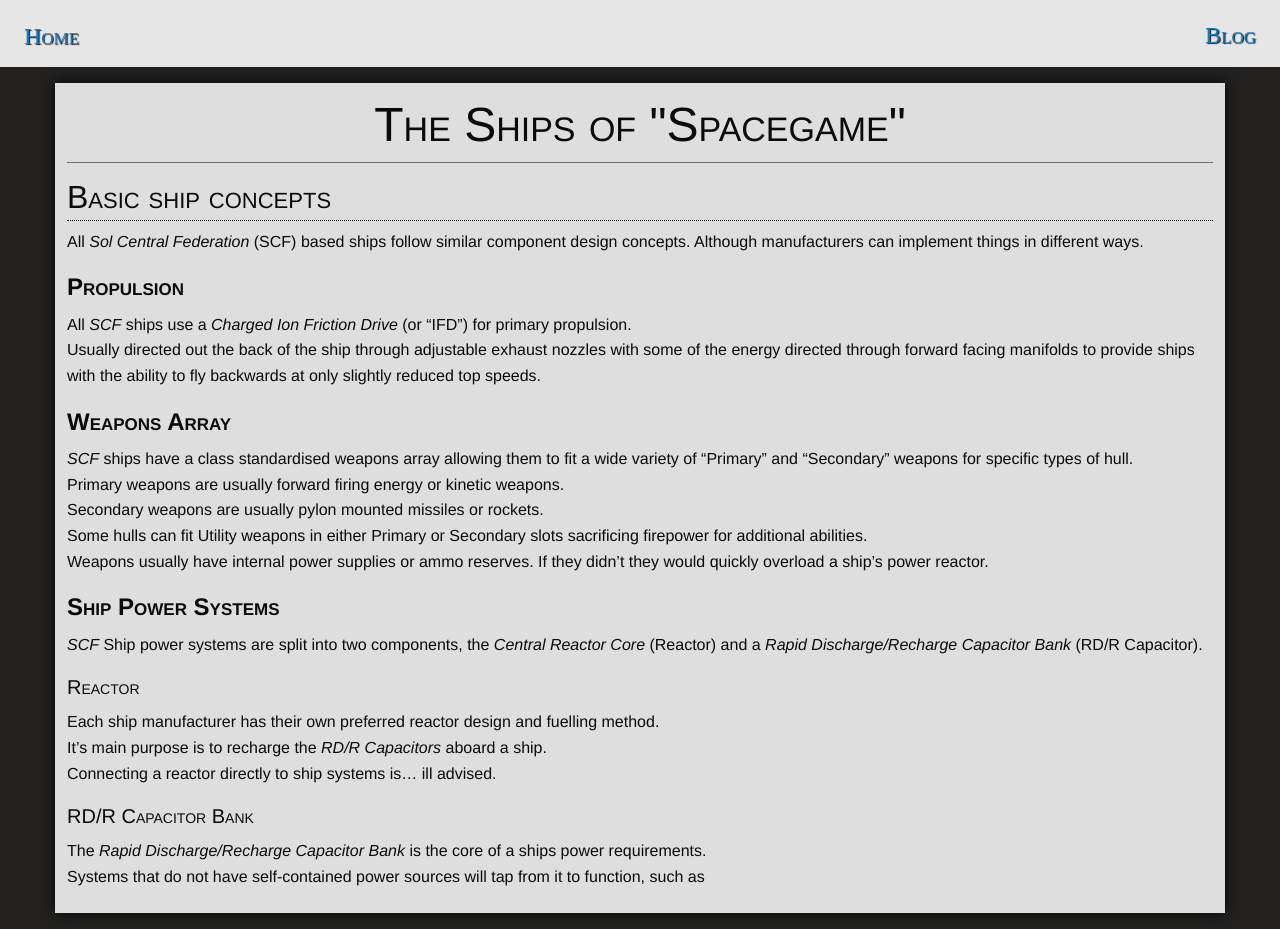
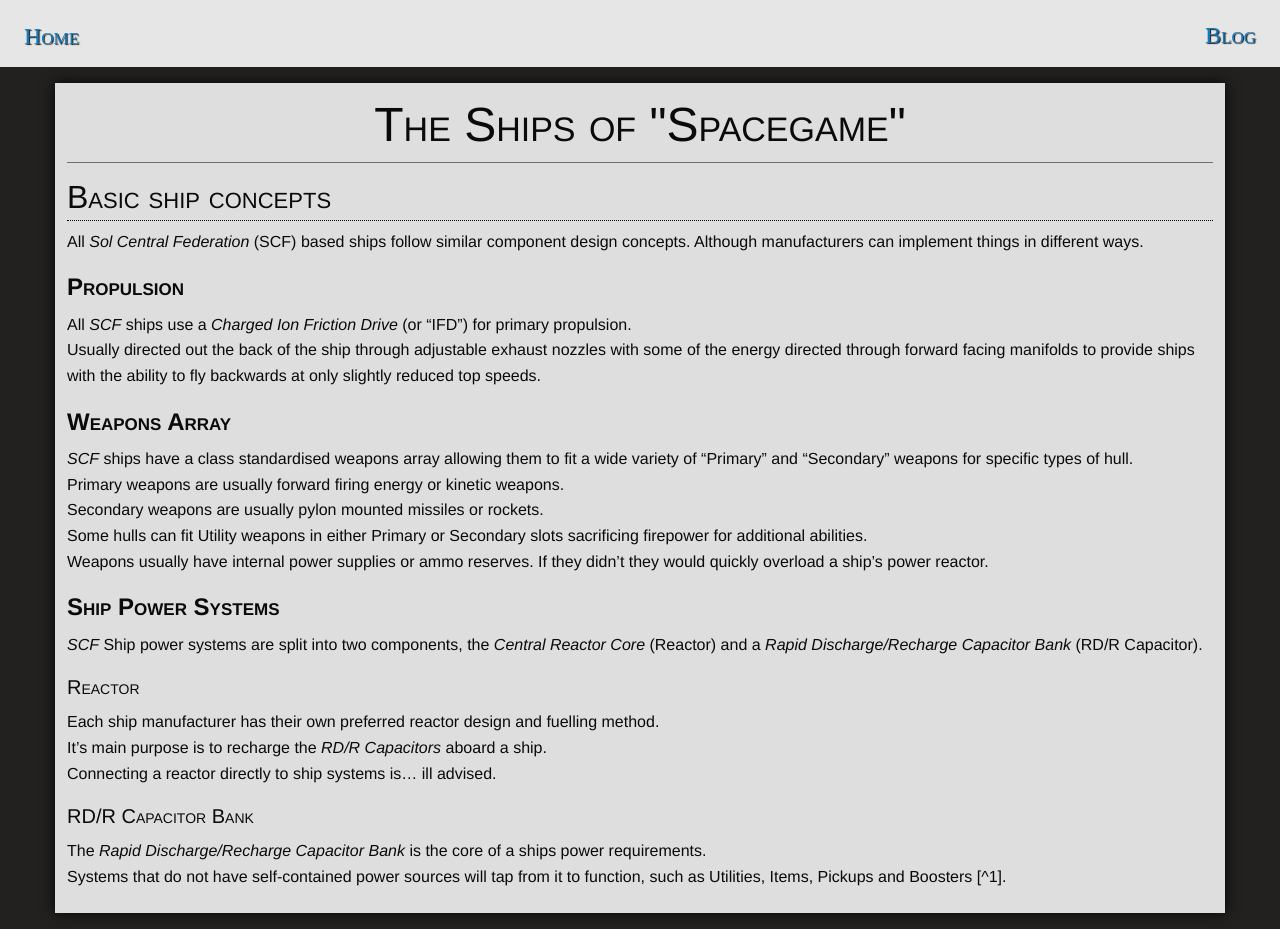
Before and after one commit to ori-sky/polar-space, a Jekyll site: the page built from designs/ships.md, in a window 1280 px wide. Built offline with Jekyll 4.4.1, drawn with Linux system fonts in a browser that asks for light colours; nearby versions of some CDN libraries; some web fonts are replaced; our own code applies the rules of GitHub Pages for plain Markdown files; library files that are not in the unit come from our copies.

Commit message:
designs/ships.md updated from https://stackedit.io/

```diff
--- a/designs/ships.md
+++ b/designs/ships.md
@@ -23,9 +23,9 @@ It's main purpose is to recharge the *RD/R Capacitors* aboard a ship.
 Connecting a reactor directly to ship systems is... ill advised.
 ### RD/R Capacitor Bank
 The *Rapid Discharge/Recharge Capacitor Bank* is the core of a ships power requirements.
-Systems that do not have self-contained power sources will tap from it to function, such as
+Systems that do not have self-contained power sources will tap from it to function, such as Utilities, Items, Pickups and Boosters [^1].
 <!--stackedit_data:
 eyJwcm9wZXJ0aWVzIjoiZXh0ZW5zaW9uczpcbiAgcHJlc2V0Oi
-BnZm1cbiIsImhpc3RvcnkiOlsxMjU1NTc0MzQ4LC0xMDM0MDI1
-OTE3XX0=
+BnZm1cbiIsImhpc3RvcnkiOls5MTcxODQ1MTQsLTEwMzQwMjU5
+MTddfQ==
 -->
```
